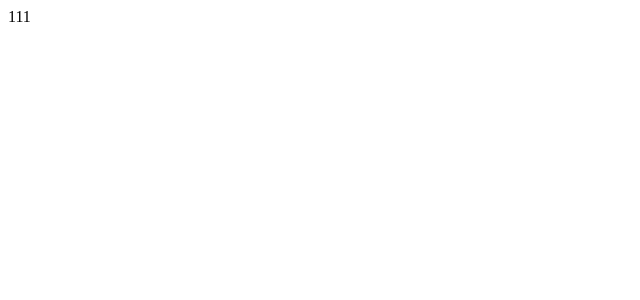
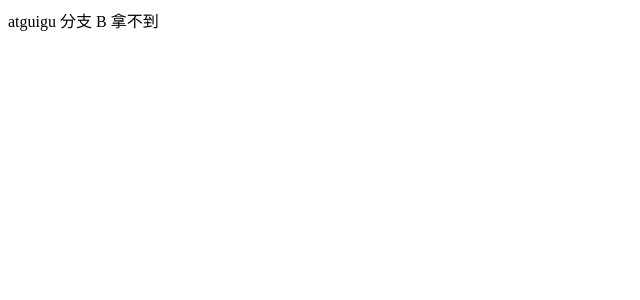
Before and after one commit to Mubaolei/Vue_shop01, a Vue app: page / in a window 1280 px wide. Shown: the top 300 px of the page, without its empty margins (0-640 px from the left). Built offline with nearby package versions, Linux system fonts and the light colour scheme.

Commit message:
'创建分支'

```diff
--- a/src/App.vue
+++ b/src/App.vue
@@ -1,6 +1,6 @@
 <template>
   <div id="app">
-   111
+   atguigu 分支  B 拿不到
   </div>
 </template>
 
```
